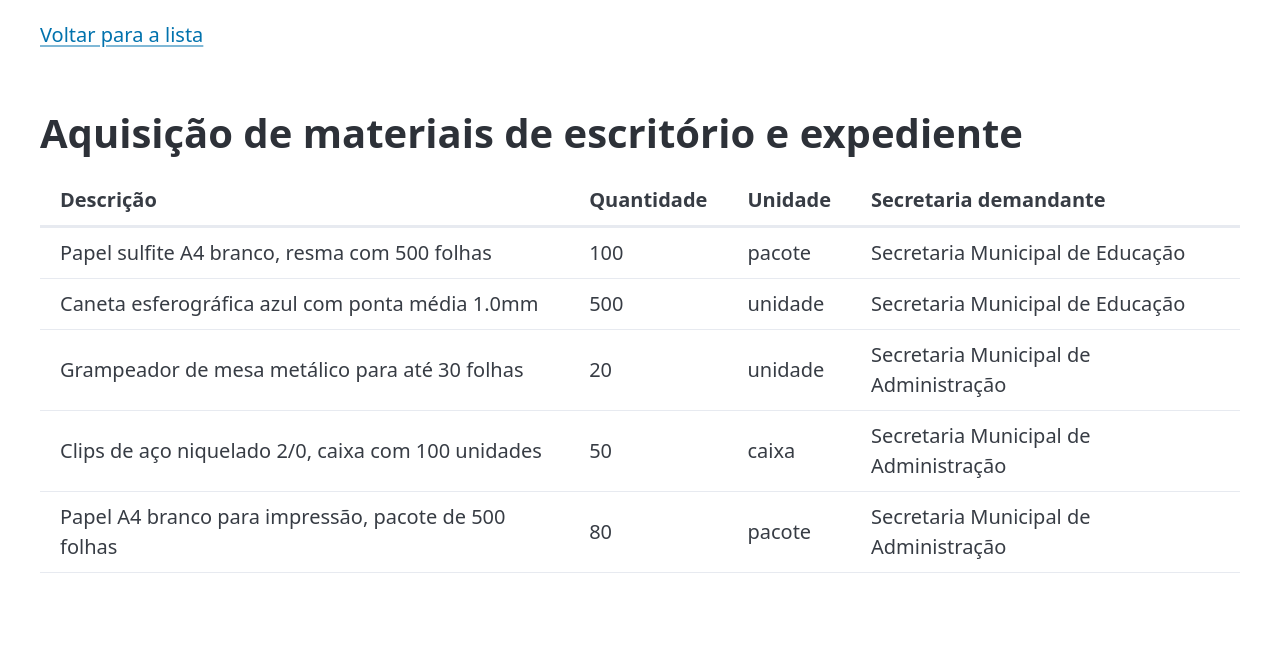
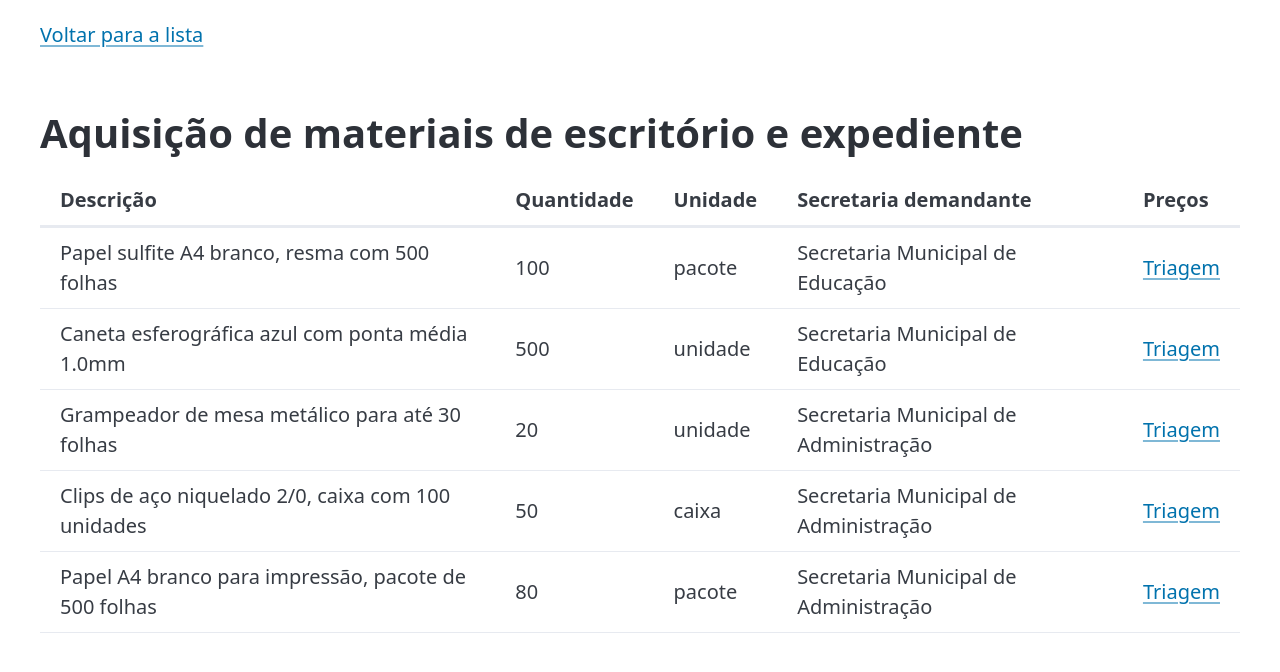
Before and after one commit to RNobre1/tcc-licitacoes-municipais, a Django app: page /procurements/1/ in a window 1280 px wide. Shown: the part 110-782 px from the top of the page. Run offline with Django 5.2, Linux system fonts and the light colour scheme; parts of the project's set-up code (start-up, migrations or seed data) failed here and were passed over.

Commit message:
feat(procurement): link every item to screening in procurement detail

```diff
--- a/code/procurement/templates/procurement/procurement_detail.html
+++ b/code/procurement/templates/procurement/procurement_detail.html
@@ -16,6 +16,7 @@
             <th>Quantidade</th>
             <th>Unidade</th>
             <th>Secretaria demandante</th>
+            <th>Preços</th>
         </tr>
     </thead>
     <tbody>
@@ -25,6 +26,7 @@
                 <td>{{ item.quantity }}</td>
                 <td>{{ item.unit }}</td>
                 <td>{{ item.requesting_department }}</td>
+                <td><a href="{% url 'pricing:screening' item.id %}">Triagem</a></td>
             </tr>
         {% endfor %}
     </tbody>
```
